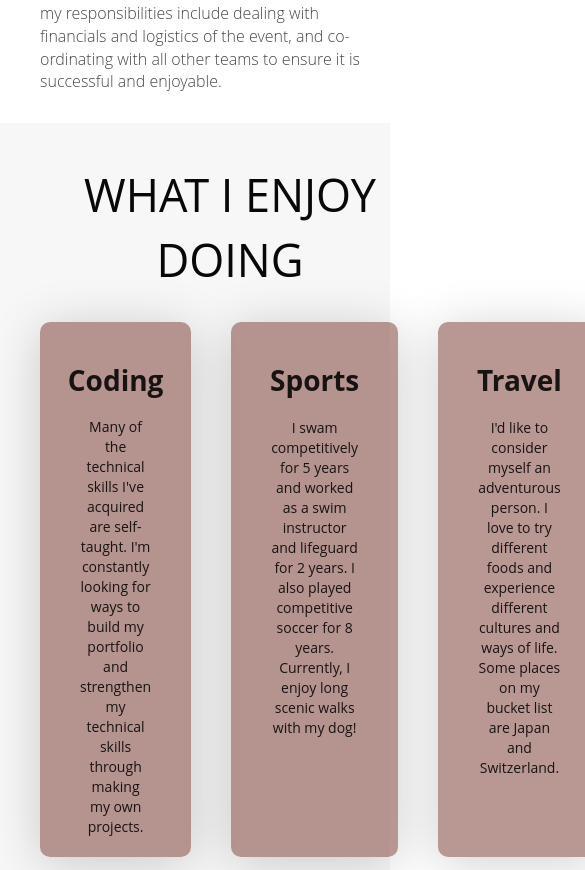
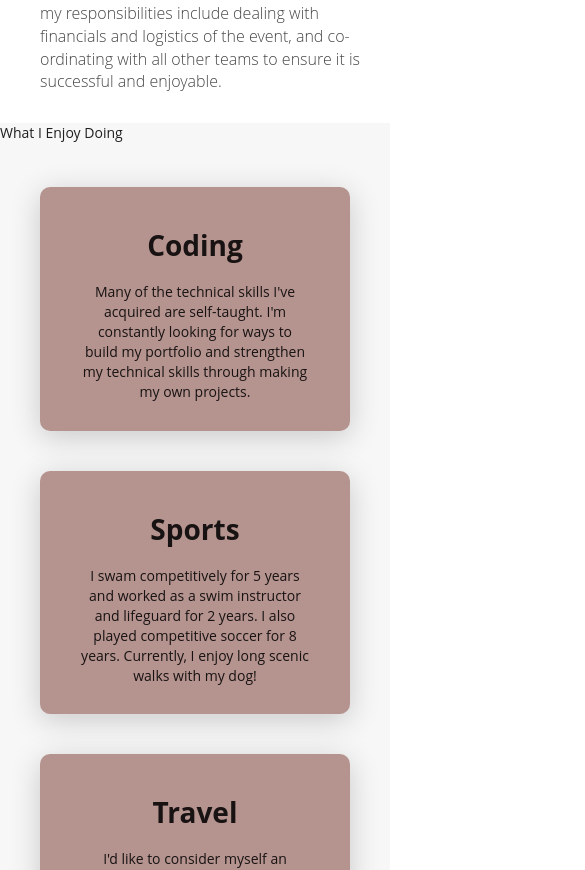
Before and after one commit to vicctorialo/personal-website, a React (Create React App) app: page / in a window 390 px wide. Shown: the part 3860-4730 px from the top of the page, 585 px wide, since content can reach past the window. Built offline with nearby package versions, Linux system fonts and the light colour scheme; a web font is replaced by a local one.

Commit message:
added mobile responsiveness

```diff
--- a/src/Components/Passions.css
+++ b/src/Components/Passions.css
@@ -22,7 +22,7 @@
 
 .flex-container-passions > div {
   flex: 1 1 auto;
-  box-shadow: 0 6px 50px 0 rgba(0, 0, 0, 0.19);
+  box-shadow: 0 6px 30px 0 rgba(0, 0, 0, 0.19);
   border-radius: 10px;
   text-align: center;
   margin: 20px;
@@ -35,12 +35,11 @@
   flex-direction: column;
 }
 
-#passions-title {
+.passions-title {
   text-align: center !important;
   text-transform: uppercase;
   font-size: 45px !important;
   padding-top: 40px;
-  padding-left: 70px;
   margin: 0 !important;
   color: rgb(8, 8, 8);
   opacity: 1;
@@ -60,3 +59,14 @@
 .passions-item {
   border: 2px solid black;
 }
+
+@media screen and (min-width: 375px) and (max-width: 412px) {
+  .flex-container-passions {
+    flex-flow: wrap;
+  }
+
+  .passions-title {
+    font-size: 35px;
+    padding-left: 0;
+  }
+}
```
